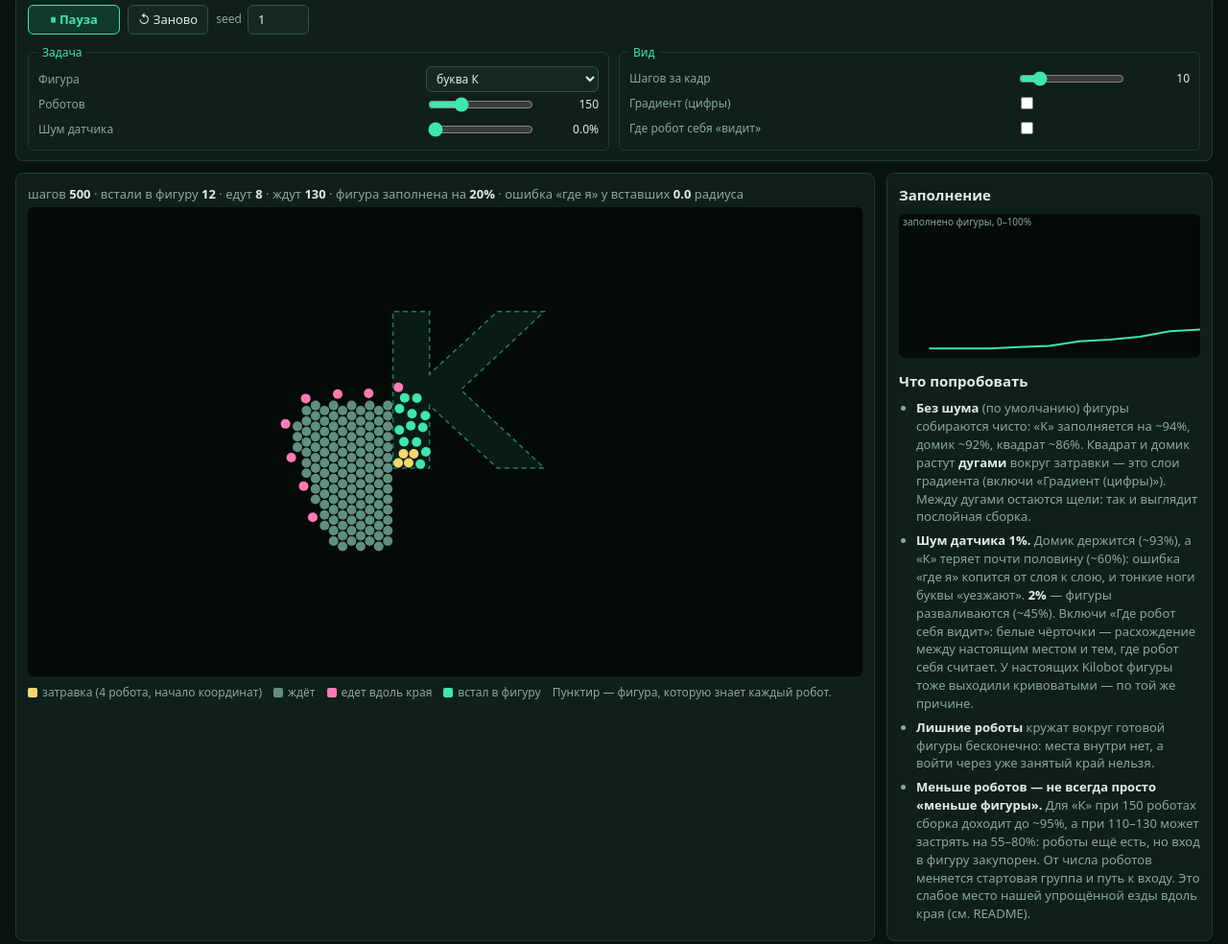
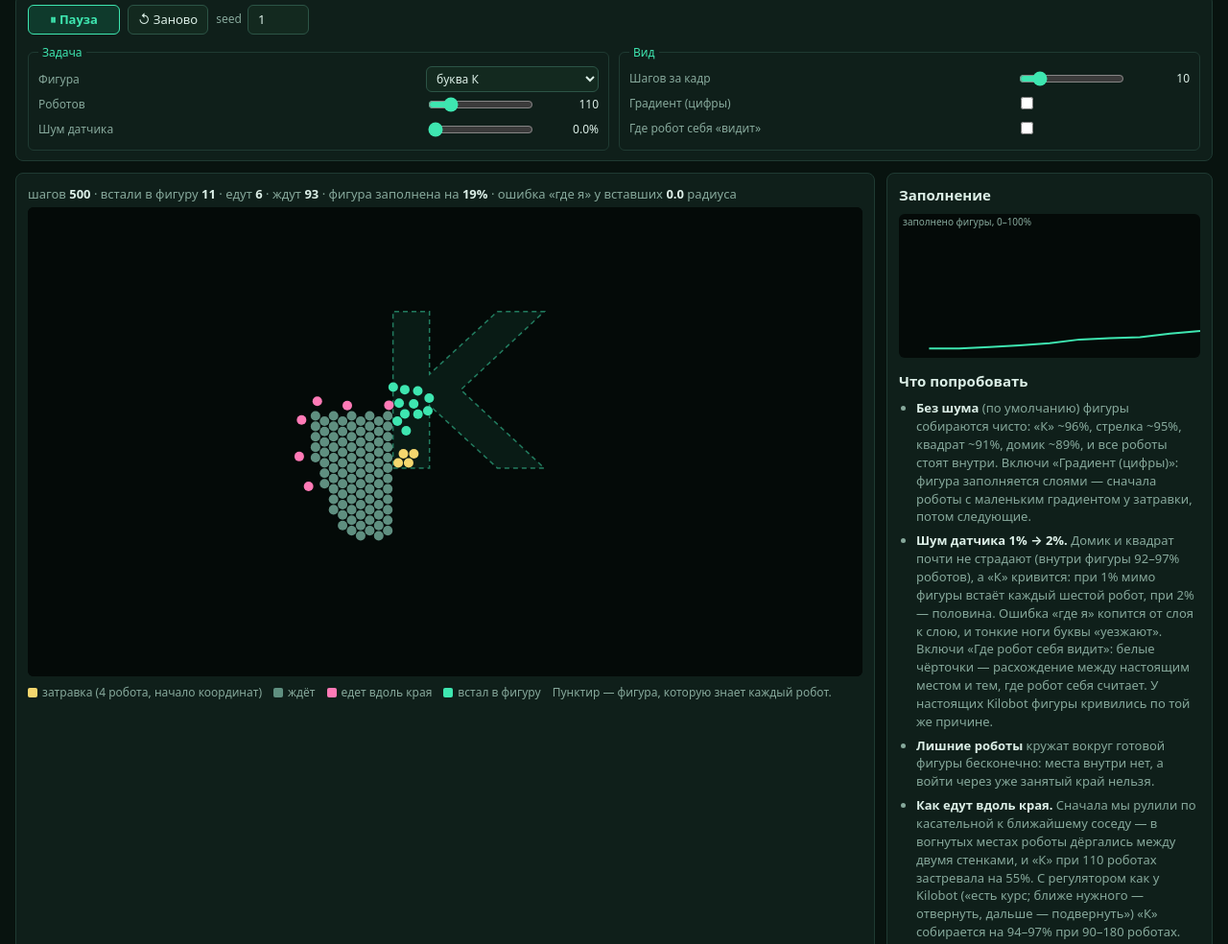
Before and after one commit to TDHster/swarm-lab, a plain HTML site: page robots/index.html in a window 1280 px wide. Shown: the part 196-1180 px from the top of the page at 96% size. Drawn offline with Linux system fonts and the light colour scheme; animation ran at ten frames a second.

Commit message:
Robots: Kilobot-style heading edge-following; K assembles at any robot count

```diff
--- a/robots/index.html
+++ b/robots/index.html
@@ -27,7 +27,7 @@
       <fieldset>
         <legend>Задача</legend>
         <label class="slider"><span>Фигура</span><select id="shape"></select></label>
-        <label class="slider"><span>Роботов</span><input id="count" type="range" min="50" max="400" step="10" value="150"><output id="count-out"></output></label>
+        <label class="slider"><span>Роботов</span><input id="count" type="range" min="50" max="400" step="10" value="110"><output id="count-out"></output></label>
         <label class="slider" title="Относительная ошибка, с которой робот измеряет расстояние до соседа"><span>Шум датчика</span><input id="noise" type="range" min="0" max="0.05" step="0.005" value="0"><output id="noise-out"></output></label>
       </fieldset>
       <fieldset>
@@ -55,17 +55,17 @@
       <canvas id="chart"></canvas>
       <h2>Что попробовать</h2>
       <div><ul class="try">
-          <li><b>Без шума</b> (по умолчанию) фигуры собираются чисто: «К» заполняется на ~94%, домик ~92%, квадрат ~86%.
-            Квадрат и домик растут <b>дугами</b> вокруг затравки — это слои градиента (включи «Градиент (цифры)»).
-            Между дугами остаются щели: так и выглядит послойная сборка.</li>
-          <li><b>Шум датчика 1%.</b> Домик держится (~93%), а «К» теряет почти половину (~60%): ошибка «где я» копится
-            от слоя к слою, и тонкие ноги буквы «уезжают». <b>2%</b> — фигуры разваливаются (~45%). Включи
-            «Где робот себя видит»: белые чёрточки — расхождение между настоящим местом и тем, где робот себя считает.
-            У настоящих Kilobot фигуры тоже выходили кривоватыми — по той же причине.</li>
+          <li><b>Без шума</b> (по умолчанию) фигуры собираются чисто: «К» ~96%, стрелка ~95%, квадрат ~91%, домик ~89%,
+            и все роботы стоят внутри. Включи «Градиент (цифры)»: фигура заполняется слоями — сначала роботы с маленьким
+            градиентом у затравки, потом следующие.</li>
+          <li><b>Шум датчика 1% → 2%.</b> Домик и квадрат почти не страдают (внутри фигуры 92–97% роботов), а «К» кривится:
+            при 1% мимо фигуры встаёт каждый шестой робот, при 2% — половина. Ошибка «где я» копится от слоя к слою,
+            и тонкие ноги буквы «уезжают». Включи «Где робот себя видит»: белые чёрточки — расхождение между настоящим
+            местом и тем, где робот себя считает. У настоящих Kilobot фигуры кривились по той же причине.</li>
           <li><b>Лишние роботы</b> кружат вокруг готовой фигуры бесконечно: места внутри нет, а войти через уже занятый край нельзя.</li>
-          <li><b>Меньше роботов — не всегда просто «меньше фигуры».</b> Для «К» при 150 роботах сборка доходит до ~95%,
-            а при 110–130 может застрять на 55–80%: роботы ещё есть, но вход в фигуру закупорен. От числа роботов
-            меняется стартовая группа и путь к входу. Это слабое место нашей упрощённой езды вдоль края (см. README).</li>
+          <li><b>Как едут вдоль края.</b> Сначала мы рулили по касательной к ближайшему соседу — в вогнутых местах роботы
+            дёргались между двумя стенками, и «К» при 110 роботах застревала на 55%. С регулятором как у Kilobot
+            («есть курс; ближе нужного — отвернуть, дальше — подвернуть») «К» собирается на 94–97% при 90–180 роботах.</li>
         </ul></div>
     </section>
   </main>
@@ -78,8 +78,9 @@
           Стоящий робот определяет место один раз, усредняя много замеров; едущий — каждый шаг, подмешивая замер к своей оценке.</li>
         <li><b>Кто едет.</b> Робот трогается, если у него самый большой градиент среди соседей (при равенстве — больший номер)
           и рядом никто не едет. Так первыми уходят самые дальние от затравки, по одному.</li>
-        <li><b>Езда вдоль края.</b> Робот объезжает группу, держа дистанцию до ближайшего стоящего соседа, и пропускает
-          едущего впереди. Застрял в кармане — сдаёт назад.</li>
+        <li><b>Езда вдоль края.</b> У робота есть курс, он едет вперёд и знает только расстояние до ближайшего стоящего соседа:
+          ближе нужного — подворачивает от группы, дальше — к группе. Пропускает едущего впереди (если двое ждут друг друга —
+          первым едет меньший номер). Застрял в кармане — сдаёт назад.</li>
         <li><b>Остановка.</b> Оказавшись внутри фигуры (по своей оценке места), робот встаёт, если следующий шаг вывел бы его
           наружу или если рядом стоит робот с тем же градиентом. Так фигура заполняется слоями.</li>
       </ol>
--- a/robots/js/app.js
+++ b/robots/js/app.js
@@ -1,7 +1,7 @@
 // Robot swarm page: drawing, sliders and the loop. The model is in swarm.js.
 
 const $ = id => document.getElementById(id);
-const params = { count: 150, shape: 'letter', noise: 0 };
+const params = { count: 110, shape: 'letter', noise: 0 };
 let swarm, running = true, speedUp = 10;
 
 const WORLD_W = 160, WORLD_H = 90;   // robot radii shown on the canvas
--- a/robots/js/swarm.js
+++ b/robots/js/swarm.js
@@ -13,6 +13,8 @@
 const COMM = 5.5;          // communication / distance sensing range
 const EDGE_GAP = 2.3;      // center distance kept while edge-following
 const SPEED = 0.25;        // per step
+const TURN_RATE = 0.15;    // rad per step while edge-following (0.15 beat 0.2 and 0.3 over 4 shapes × 5 robot counts)
+const TURN_SIDE = 1;       // which side the group stays on (+1 / -1)
 const SEED_X = 70, SEED_Y = 50;
 
 // Shapes in seed coordinates (u to the right, v up), in robot radii. The seed must be INSIDE the shape at its
@@ -168,18 +170,19 @@ class Swarm {
     let gmin = Infinity;
     for (const b of still) gmin = Math.min(gmin, b.grad);
     a.grad = gmin + 1;
-    // Edge following: keep EDGE_GAP to the nearest stationary robot, going around the group clockwise.
+    // Edge following as on the Kilobots: the robot has a heading and always drives forward. It only knows the
+    // distance to the nearest stationary neighbor (not the direction): closer than EDGE_GAP - turn away,
+    // farther - turn toward. The group stays on the same side, and corners are handled by the turning itself
+    // (our first version steered along the tangent to the nearest robot and jittered in concave corners).
     let q = null, qd = Infinity;
     for (const b of still) { const d = Math.hypot(a.x - b.x, a.y - b.y); if (d < qd) { qd = d; q = b; } }
-    let dx = 0, dy = 0;
-    if (q) {
-      const ux = (a.x - q.x) / qd, uy = (a.y - q.y) / qd;
-      dx = -uy + 1.5 * (EDGE_GAP - qd) * ux;
-      dy = ux + 1.5 * (EDGE_GAP - qd) * uy;
-      const m = Math.hypot(dx, dy) || 1;
-      dx = dx / m * SPEED; dy = dy / m * SPEED;
+    if (a.heading === undefined) {
+      // Start: drive along the group, keeping it on the left: tangent to the nearest neighbor.
+      a.heading = q ? Math.atan2(a.y - q.y, a.x - q.x) + Math.PI / 2 * TURN_SIDE : 0;
     }
-    // Queue politely: a moving robot right ahead means wait (pushing it only wedges both in corners).
+    // The neighbor is at +90° relative to the heading (times TURN_SIDE): too close - turn the other way.
+    if (q) a.heading += (qd < EDGE_GAP ? -1 : 1) * TURN_RATE * TURN_SIDE;
+    let dx = Math.cos(a.heading) * SPEED, dy = Math.sin(a.heading) * SPEED;
     // Two robots heading around different neighbors can each see the other "ahead" and wait forever, with the
     // whole queue behind them (found: robots 50 and 60 at 110 robots). If we were waiting for each other,
     // the one with the smaller id goes first.
```
Also changed, not shown: robots/tools/smoke.js (+7 -4 lines), 2 other files.
